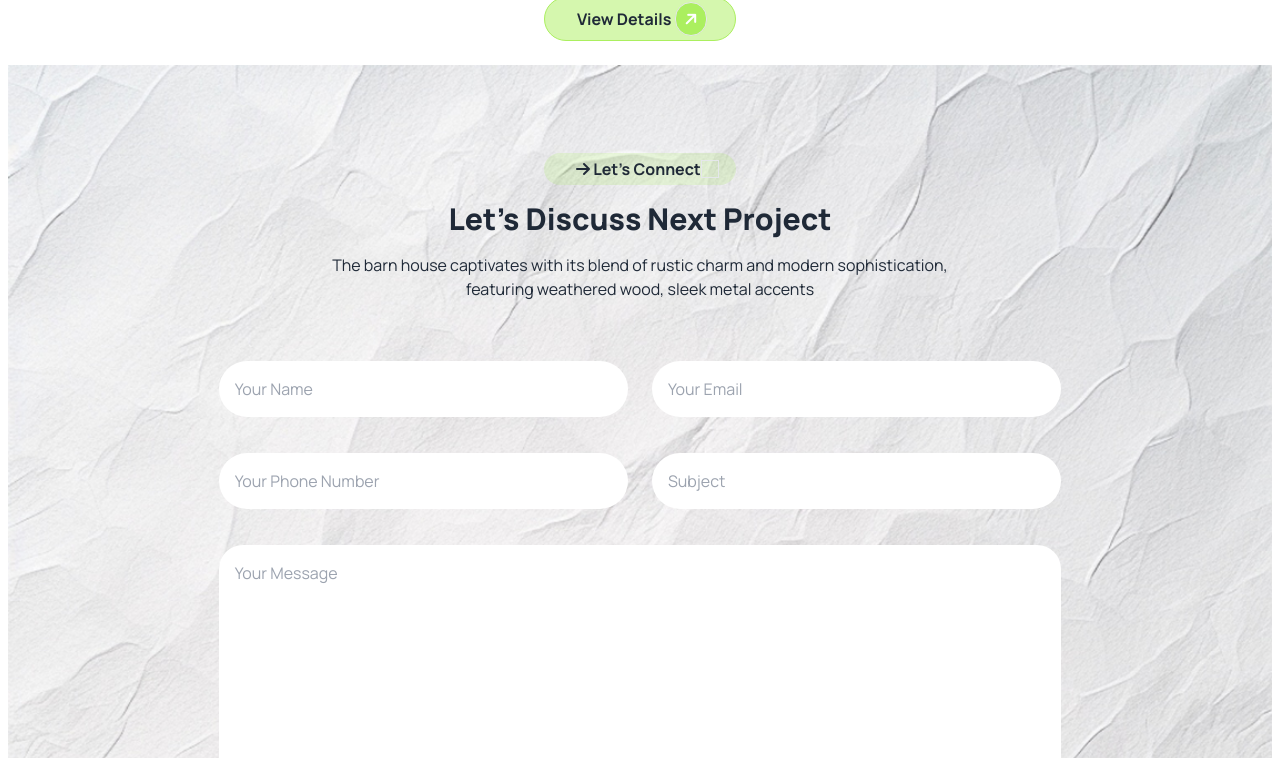
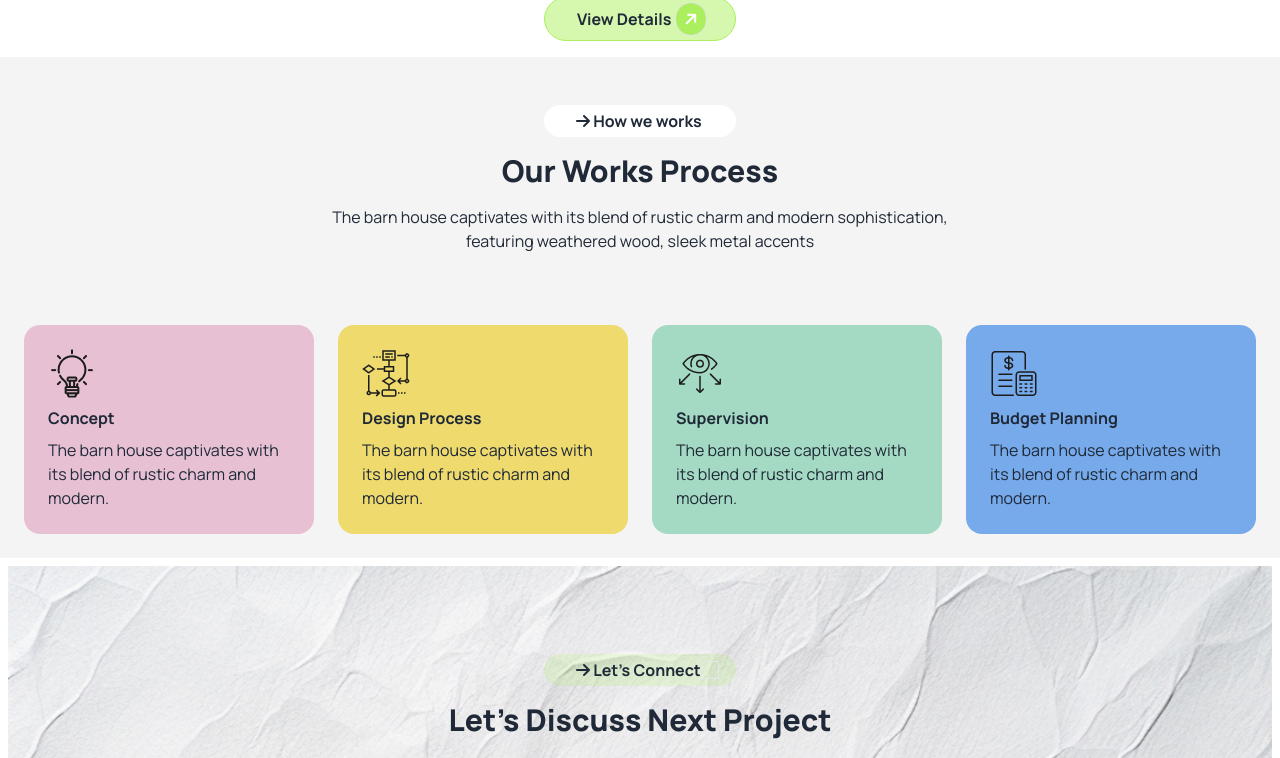
Before and after one commit to abdulmazidakash/assignment-03, a plain HTML site: page index.html in a window 1280 px wide. Shown: the part 689-1447 px from the top of the page. Drawn offline with nearby package versions, Linux system fonts and the light colour scheme.

Commit message:
how we works container complete

```diff
--- a/index.html
+++ b/index.html
@@ -119,6 +119,48 @@
 
 	<!-- section: main container start  -->
 	<main>
+
+		<!-- section: how we works container  -->
+		 <section class="bg-[#F4F4F4]">
+			<div class="py-12 rounded-full text-center flex flex-col items-center justify-center w-11/12 mx-auto">
+				<div class="lg:w-48 mx-auto flex bg-white rounded-full items-center px-3 py-1">
+					<h3 class="font-bold lg:ml-5 lg:ml-28 ml-4"><i class="fa-solid fa-arrow-right "></i> How we works</h3>
+					<a href="#" class="flex items-center gap-2 font-bold p-2 text-white"></a>
+				</div>
+				<h3 class="text-3xl font-extrabold mb-4 mt-4">Our Works Process</h3>
+				<p class="">The barn house captivates with its blend of rustic charm and modern sophistication,<br> featuring weathered wood, sleek metal accents</p>
+			</div>
+			<div class="grid lg:grid-cols-4 grid-cols-1 gap-6 rounded-lg p-6">
+					<div class="bg-[#E7C1D3] p-6 rounded-2xl space-y-2">
+						<img src="./Images/concept.png" alt="">
+						<h3 class="font-bold">Concept</h3>
+						<p>The barn house captivates
+							with its blend of rustic charm
+							and modern.</p>
+					</div>
+					<div class="bg-[#EFDA6E] p-6 rounded-2xl space-y-2">
+						<img src="./Images/flow-chart.png" alt="">
+						<h3 class="font-bold">Design Process</h3>
+						<p>The barn house captivates
+							with its blend of rustic charm
+							and modern.</p>
+					</div>
+					<div class="bg-[#A4DAC3] p-6 rounded-2xl space-y-2">
+						<img src="./Images/vision.png" alt="">
+						<h3 class="font-bold">Supervision</h3>
+						<p>The barn house captivates
+							with its blend of rustic charm
+							and modern.</p>
+					</div>
+					<div class="bg-[#77AAEA] p-6 rounded-2xl space-y-2">
+						<img src="./Images/budget-planning.png" alt="">
+						<h3 class="font-bold">Budget Planning</h3>
+						<p>The barn house captivates
+							with its blend of rustic charm
+							and modern.</p>
+					</div>
+
+		 </section>
 		<!-- section: lets connect container start  -->
 		<section class="bg-connectBg bg-no-repeat bg-cover pb-6 border border-8 border-white">
 			<div class="w-8/12 mt-10 mb-20 mx-auto">
```
